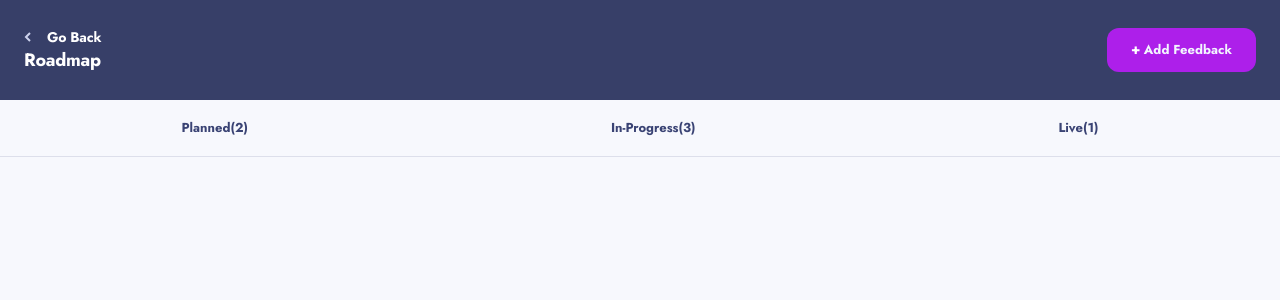
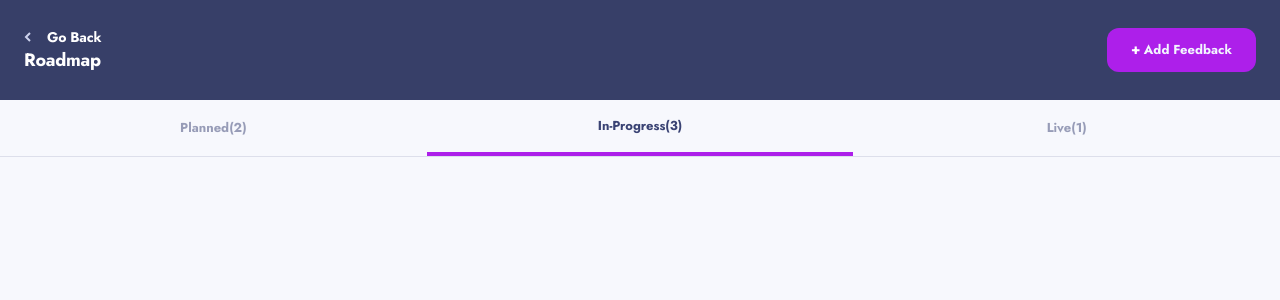
Before and after one commit to FlorianGmz/Frontend-Mentor-Challenges, a React (Vite) app in the folder product-feedback/: page /roadmap in a window 1280 px wide. Shown: the top 300 px of the page. Built offline with nearby package versions, Linux system fonts and the light colour scheme.

Commit message:
Navbar finished

```diff
--- a/product-feedback/src/components/RoadmapPage/NavbarStatus.tsx
+++ b/product-feedback/src/components/RoadmapPage/NavbarStatus.tsx
@@ -4,12 +4,37 @@ import { FeedbackType } from "../../@types/type";
 interface NavbarStatusProps {
   status: string;
   feedbacks: FeedbackType[];
+  selectedStatus: string;
+  setSelectedStatus: React.Dispatch<React.SetStateAction<string>>;
 }
-const NavbarStatus: React.FC<NavbarStatusProps> = ({ status, feedbacks }) => {
+const NavbarStatus: React.FC<NavbarStatusProps> = ({
+  status,
+  feedbacks,
+  selectedStatus,
+  setSelectedStatus,
+}) => {
+  const handleClick = () => {
+    setSelectedStatus(status);
+  };
+  const isActive = selectedStatus === status;
   return (
-    <p className="text-[13px] font-bold capitalize text-el-font_def">
-      {status}({feedbacks.length})
-    </p>
+    <div
+      onClick={handleClick}
+      className="flex w-full flex-col items-center justify-between"
+    >
+      <div className="flex flex-grow items-center justify-center">
+        <p
+          className={`text-[13px] font-bold capitalize text-el-font_def ${isActive ? "opacity-100" : "opacity-50"} transition-all`}
+        >
+          {status}({feedbacks.length})
+        </p>
+      </div>
+      {isActive && (
+        <span
+          className={`${status === "planned" ? "bg-status-planned" : ""}${status === "in-progress" ? "bg-status-inProgress" : ""}${status === "live" ? "bg-status-live" : ""} h-[4px] w-full`}
+        />
+      )}
+    </div>
   );
 };
 
--- a/product-feedback/src/components/RoadmapPage/RoadmapNavbar.tsx
+++ b/product-feedback/src/components/RoadmapPage/RoadmapNavbar.tsx
@@ -1,4 +1,4 @@
-import React from "react";
+import React, { useState } from "react";
 import { FeedbackType } from "../../@types/type";
 import NavbarStatus from "./NavbarStatus";
 
@@ -8,23 +8,36 @@ interface RoadmapNavbarProps {
     inProgress: FeedbackType[] | [];
     live: FeedbackType[] | [];
   };
+  selectedStatus: string;
+  setSelectedStatus: React.Dispatch<React.SetStateAction<string>>;
 }
 
 const RoadmapNavbar: React.FC<RoadmapNavbarProps> = ({
   categorizedFeedbacks,
+  selectedStatus,
+  setSelectedStatus,
 }) => {
   return (
     <div className="flex flex-col">
-      <div className="flex h-[56px] w-full items-center justify-around bg-body-bg">
+      <div className="flex h-[56px] w-full justify-around bg-body-bg">
         <NavbarStatus
           status="planned"
           feedbacks={categorizedFeedbacks.planned}
+          selectedStatus={selectedStatus}
+          setSelectedStatus={setSelectedStatus}
         />
         <NavbarStatus
           status="in-progress"
           feedbacks={categorizedFeedbacks.inProgress}
+          selectedStatus={selectedStatus}
+          setSelectedStatus={setSelectedStatus}
         />
-        <NavbarStatus status="live" feedbacks={categorizedFeedbacks.live} />
+        <NavbarStatus
+          status="live"
+          feedbacks={categorizedFeedbacks.live}
+          selectedStatus={selectedStatus}
+          setSelectedStatus={setSelectedStatus}
+        />
       </div>
       <span className="h-[1px] w-full bg-[#DDDFEB]" />
     </div>
--- a/product-feedback/src/components/RoadmapPage/RoadmapPage.tsx
+++ b/product-feedback/src/components/RoadmapPage/RoadmapPage.tsx
@@ -6,7 +6,6 @@ import { FeedbackType } from "../../@types/type";
 
 const RoadmapPage = () => {
   const [selectedStatus, setSelectedStatus] = useState("in-progress");
-  const [isActive, setIsActive] = useState();
 
   const { allFeedbacks } = useFeedbacks();
 
@@ -28,7 +27,11 @@ const RoadmapPage = () => {
   return (
     <div>
       <RoadmapHeader />
-      <RoadmapNavbar categorizedFeedbacks={categorizedFeedbacks} />
+      <RoadmapNavbar
+        categorizedFeedbacks={categorizedFeedbacks}
+        selectedStatus={selectedStatus}
+        setSelectedStatus={setSelectedStatus}
+      />
     </div>
   );
 };
```
